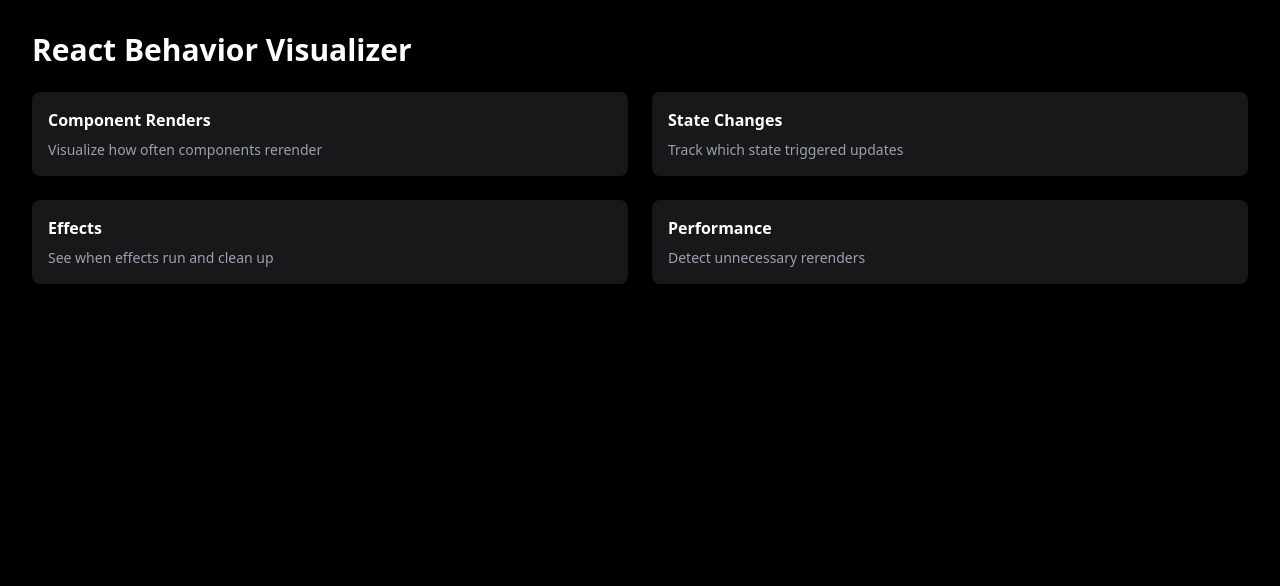
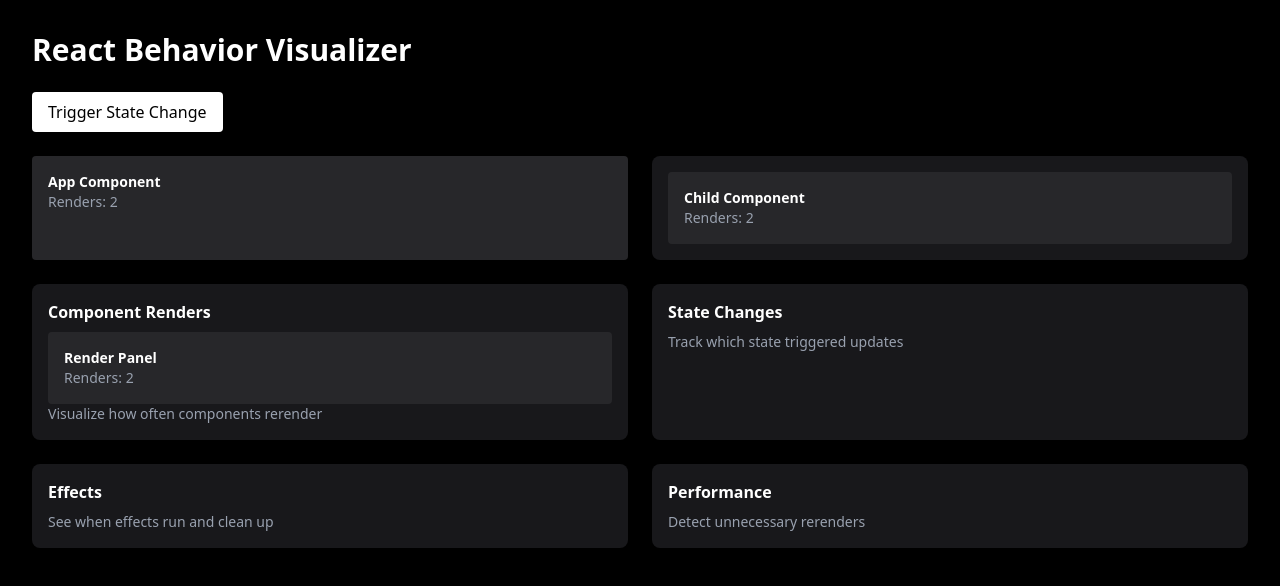
Before and after one commit to AmmarJamil23/MERN-projects, a React (Vite) app in the folder react-render-lab/: page / in a window 1280 px wide. Shown: the top 586 px of the page. Built offline with nearby package versions, Linux system fonts and the light colour scheme.

Commit message:
usefred use meo usage

```diff
--- a/react-render-lab/src/App.jsx
+++ b/react-render-lab/src/App.jsx
@@ -1,13 +1,36 @@
+import { useState } from "react";
+import RenderBox from "./components/RenderBox";
+import ChildBox from "./components/ChildBox";
+
 function App() {
+  const [count, setCount] = useState(0);
+
+
+
   return (
     <div className="min-h-screen bg-black text-white p-8">
       <h1 className="text-3xl font-bold mb-6">
         React Behavior Visualizer
       </h1>
 
+      <button
+      className="mb-6 px-4 py-2 bg-white text-black rounded"
+      onClick={() => setCount(count + 1)}
+      >
+        Trigger State Change
+      </button>
+
+
+
       <div className="grid grid-cols-1 md:grid-cols-2 gap-6">
+
+        <RenderBox name="App Component" />
+        <ChildBox />
+
         <div className="bg-zinc-900 rounded-lg p-4">
           <h2 className="font-semibold mb-2">Component Renders</h2>
+
+          <RenderBox name="Render Panel" />
           <p className="text-gray-400 text-sm">
             Visualize how often components rerender
           </p>
--- /dev/null
+++ b/react-render-lab/src/components/ChildBox.jsx
@@ -0,0 +1,12 @@
+import React from 'react'
+import RenderBox from './RenderBox'
+
+const ChildBox = () => {
+  return (
+    <div className='bg-zinc-900 rounded-lg p-4'>
+        <RenderBox name= "Child Component" />
+    </div>
+  )
+}
+
+export default React.memo(ChildBox)
--- /dev/null
+++ b/react-render-lab/src/components/RenderBox.jsx
@@ -0,0 +1,17 @@
+import { useRef } from "react";
+
+function RenderBox({ name }) {
+  const renders = useRef(0);
+  renders.current += 1;
+
+  return (
+    <div className="bg-zinc-800 rounded p-4 text-sm">
+      <p className="font-semibold">{name}</p>
+      <p className="text-gray-400">
+        Renders: {renders.current}
+      </p>
+    </div>
+  );
+}
+
+export default RenderBox;
```
